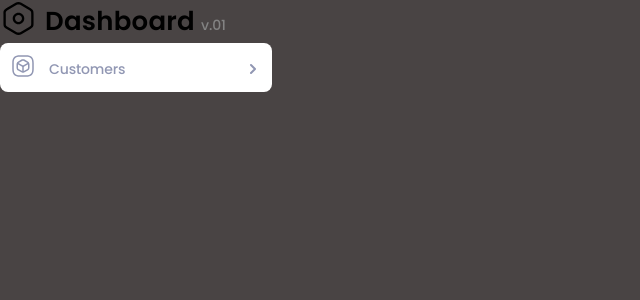
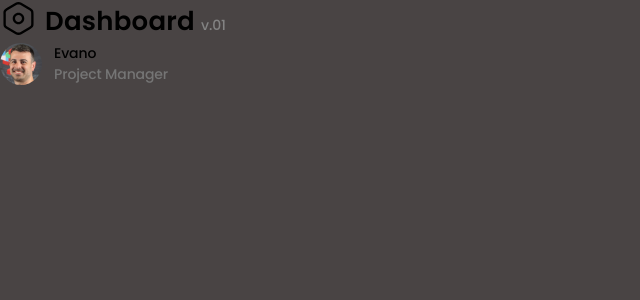
Before and after one commit to PerflexEr/Testovoe1, a React (Create React App) app: page / in a window 1280 px wide. Shown: the top 300 px of the page, without its empty margins (0-640 px from the left). Built offline with nearby package versions, Linux system fonts and the light colour scheme.

Commit message:
profile component rdy

```diff
--- a/src/App.jsx
+++ b/src/App.jsx
@@ -1,20 +1,13 @@
 
 import Logo from "./components/logo/logo";
 import MenuItem from "./components/menuItem/menuItem";
-
+import Profile from "./components/profile/profile";
+import profileImg from './images/profile-picture.svg'
 function App() {
   return (
-   <div className="
-   ">
+   <div className="">
     <Logo/>
-    <MenuItem svg={<svg xmlns="http://www.w3.org/2000/svg" width="24" height="24" viewBox="0 0 24 24" fill="none">
-        <path d="M15 22.75H9C3.57 22.75 1.25 20.43 1.25 15V9C1.25 3.57 3.57 1.25 9 1.25H15C20.43 1.25 22.75 3.57 22.75 9V15C22.75 20.43 20.43 22.75 15 22.75ZM9 2.75C4.39 2.75 2.75 4.39 2.75 9V15C2.75 19.61 4.39 21.25 9 21.25H15C19.61 21.25 21.25 19.61 21.25 15V9C21.25 4.39 19.61 2.75 15 2.75H9Z" fill="#9197B3"/>
-        <path d="M12.0006 13.0797C11.8706 13.0797 11.7406 13.0497 11.6206 12.9797L6.32061 9.9197C5.96061 9.7097 5.84059 9.2497 6.05059 8.8997C6.26059 8.5397 6.72061 8.4197 7.07061 8.6297L11.9906 11.4797L16.8806 8.6497C17.2406 8.4397 17.7006 8.5697 17.9006 8.9197C18.1006 9.2697 17.9806 9.7397 17.6306 9.9397L12.3706 12.9797C12.2606 13.0397 12.1306 13.0797 12.0006 13.0797Z" fill="#9197B3"/>
-        <path d="M12 18.5201C11.59 18.5201 11.25 18.1801 11.25 17.7701V12.3301C11.25 11.9201 11.59 11.5801 12 11.5801C12.41 11.5801 12.75 11.9201 12.75 12.3301V17.7701C12.75 18.1801 12.41 18.5201 12 18.5201Z" fill="#9197B3"/>
-        <path d="M12.0002 18.7498C11.4202 18.7498 10.8503 18.6198 10.3903 18.3698L7.19025 16.5898C6.23025 16.0598 5.49023 14.7898 5.49023 13.6898V10.2998C5.49023 9.20981 6.24025 7.9398 7.19025 7.3998L10.3903 5.6198C11.3103 5.1098 12.6902 5.1098 13.6102 5.6198L16.8102 7.3998C17.7702 7.9298 18.5103 9.19981 18.5103 10.2998V13.6898C18.5103 14.7798 17.7602 16.0498 16.8102 16.5898L13.6102 18.3698C13.1502 18.6298 12.5802 18.7498 12.0002 18.7498ZM12.0002 6.7498C11.6702 6.7498 11.3502 6.8098 11.1202 6.9398L7.92026 8.7198C7.43026 8.9898 6.99023 9.7498 6.99023 10.2998V13.6898C6.99023 14.2498 7.43026 14.9998 7.92026 15.2698L11.1202 17.0498C11.5802 17.3098 12.4202 17.3098 12.8802 17.0498L16.0802 15.2698C16.5702 14.9998 17.0103 14.2398 17.0103 13.6898V10.2998C17.0103 9.73981 16.5702 8.9898 16.0802 8.7198L12.8802 6.9398C12.6502 6.8098 12.3302 6.7498 12.0002 6.7498Z" fill="#9197B3"/>
-        </svg>}
-        title={`Customers`}
-        chevron/>
+    <Profile img={profileImg} name={'Evano'} position={'Project Manager'} />
     </div>
   );
 }
--- a/src/components/profile/profile.jsx
+++ b/src/components/profile/profile.jsx
@@ -0,0 +1,16 @@
+import React from 'react';
+import './profile.scss'
+
+const Profile = ({img, name, position}) => {
+  return (
+    <div className="profile">
+      <img src={img} alt="" className="profile__img" />
+      <div className="profile__description">
+        <div className="profile__description-name">{name}</div>
+        <div className="profile__description-position">{position}</div>
+      </div>
+    </div>
+  );
+};
+
+export default Profile;
--- a/src/components/profile/profile.scss
+++ b/src/components/profile/profile.scss
@@ -0,0 +1,9 @@
+.profile{
+  display: flex;
+  gap: 12px;
+    &__description{
+      &-position{
+        color: #757575;
+      }
+    }
+}
```
Also changed, not shown: src/components/advertisement/advertisement.jsx (added), src/components/advertisement/advertisement.scss (added).
